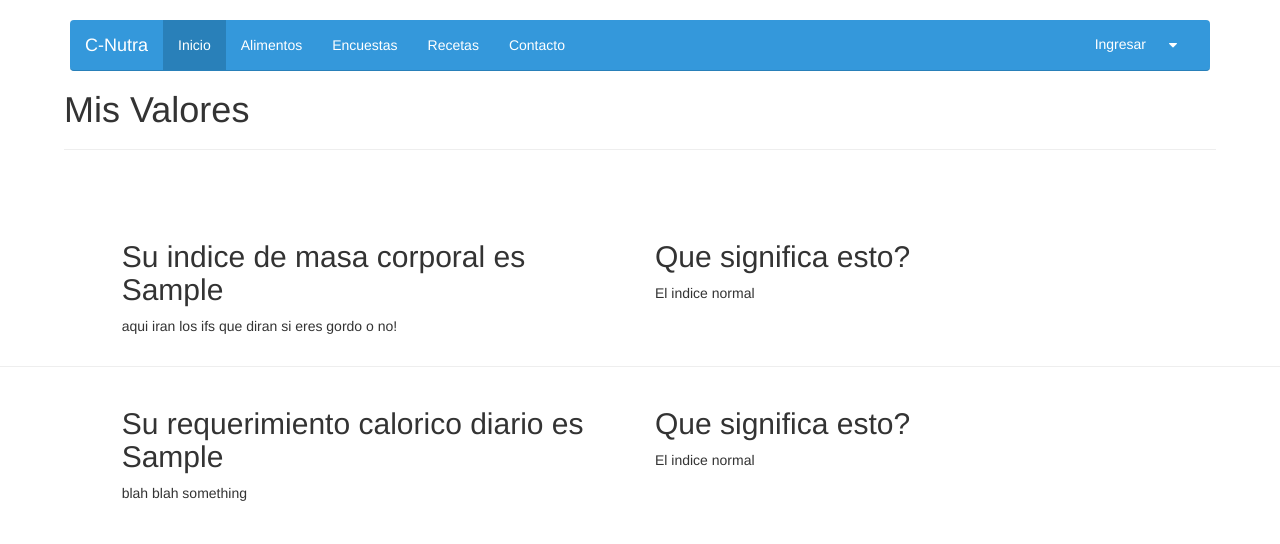
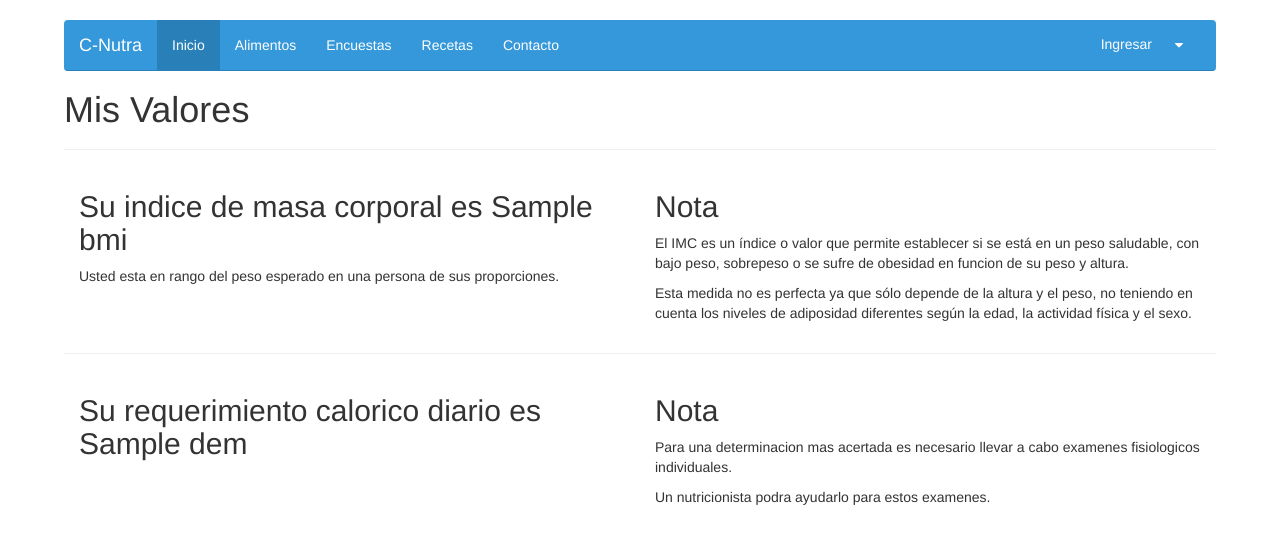
Before and after one commit to dmallcott/C-Nutra, a Django app: template c_nutra/templates/profile/stats.html in a window 1280 px wide. Shown: the top 544 px of the page. Run offline with Django 3.2, Linux system fonts and the light colour scheme; the template is opened without the code that fills it: most values are stand-ins (such as "Sample title", 1, 10 or a date in 2020); parts of the project's set-up code (start-up, migrations or seed data) failed here and were passed over; some libraries are stand-ins or nearby versions.

Commit message:
GUI changes to body stats.
Changelog:
  - Changes to the gui on the body stats page.
  - Width changd on the navbar. No longer fixed width.

```diff
--- a/c_nutra/apps/users/views.py
+++ b/c_nutra/apps/users/views.py
@@ -147,10 +147,13 @@ def user_stats(request):
     # The user profile is obtained and two empy forms for user information
     # and profile are created
     profile = request.user.get_profile()
+    bmi = profile.calculate_bmi
+    dem = profile.calculate_dem
     return render(
         request,
         'profile/stats.html',
         {
-            'profile': profile
+            'bmi': bmi,
+            'dem': dem
         }
     )
--- a/c_nutra/templates/base.html
+++ b/c_nutra/templates/base.html
@@ -19,7 +19,7 @@
     </head>
     <body>
       <div class="navbar-wrapper">
-        <div class="container">
+        <div style="padding: 0 5%;">
           <div class="navbar navbar-inverse navbar-static-top">
 
             <div class="navbar-header">
--- a/c_nutra/templates/profile/stats.html
+++ b/c_nutra/templates/profile/stats.html
@@ -11,26 +11,36 @@
 	<div class="page-header">
 		<h1>Mis Valores <small>{{ user.username }}</small></h1>
 	</div>
-</div>
+
 <div class="row" style="margin: 0">
-	<div class="col-md-5 col-md-offset-1">
-		<h2>Su indice de masa corporal es {{ profile.calculate_bmi }}</h2>
-		<p>aqui iran los ifs que diran si eres gordo o no!</p>
+	<div class="col-md-6">
+		<h2>Su indice de masa corporal es {{ bmi }}</h2>
+		{% if bmi < 18.5 %}
+			<p>Usted esta por debajo del peso esperado en una persona de sus proporciones.</p>
+		{% elif 18.5 <= bmi < 25 %}
+			<p>Usted esta en rango del peso esperado en una persona de sus proporciones.</p>
+		{% elif 25 <= bmi < 30 %}
+			<p>Usted esta por encima del peso esperado en una persona de sus proporciones.</p>
+		{% elif 30 <= bmi %}
+			<p>Usted esta por muy por encima del peso esperado en una persona de sus proporciones.</p>
+		{% endif %}
 	</div>
 	<div class="col-md-6">
-		<h2>Que significa esto?</h2>
-		<p>El indice normal </p>
+		<h2>Nota</h2>
+		<p>El IMC es un índice o valor que permite establecer si se está en un peso saludable, con bajo peso, sobrepeso o se sufre de obesidad en funcion de su peso y altura.</p>
+		<p>Esta medida no es perfecta ya que sólo depende de la altura y el peso, no teniendo en cuenta los niveles de adiposidad diferentes según la edad, la actividad física y el sexo.</p>
 	</div>
 </div>
 <hr style="padding: 0 5%;">
 <div class="row" style="margin: 0">
-	<div class="col-md-5 col-md-offset-1">
-		<h2>Su requerimiento calorico diario es {{ profile.calculate_dem }}</h2>
-		<p>blah blah something</p>
+	<div class="col-md-6">
+		<h2>Su requerimiento calorico diario es {{ dem }}</h2>
 	</div>
 	<div class="col-md-6">
-		<h2>Que significa esto?</h2>
-		<p>El indice normal </p>
+		<h2>Nota</h2>
+		<p>Para una determinacion mas acertada es necesario llevar a cabo examenes fisiologicos individuales.</p>
+		<p>Un nutricionista podra ayudarlo para estos examenes.</p>
+	</div>
 	</div>
 	</div>
 {% endblock %}
```
